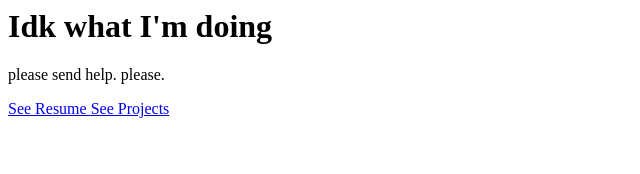
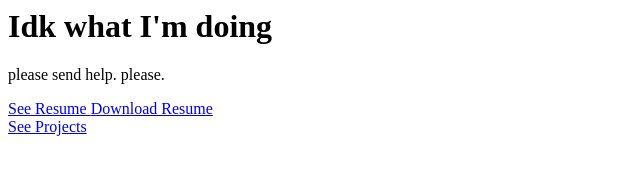
Before and after one commit to Vans1000/Vans1000, a plain HTML site: page docs/index.html in a window 1280 px wide. Shown: the whole page, without its empty margins (0-640 px from the left). Drawn offline with Linux system fonts and the light colour scheme.

Commit message:
download resume link

```diff
--- a/docs/index.html
+++ b/docs/index.html
@@ -9,9 +9,11 @@
         </p>
         <a href="Resume.html">
             See Resume
-        </button>
+        </a>
+        <a href="Vanshdeep Singh-Resume.pdf" download> Download Resume</a>
+        <br>
         <a href="Projects.html">
             See Projects
-        </button>
+        </a>
     </body>
 </html>
```
Also changed, not shown: 2 other files.
